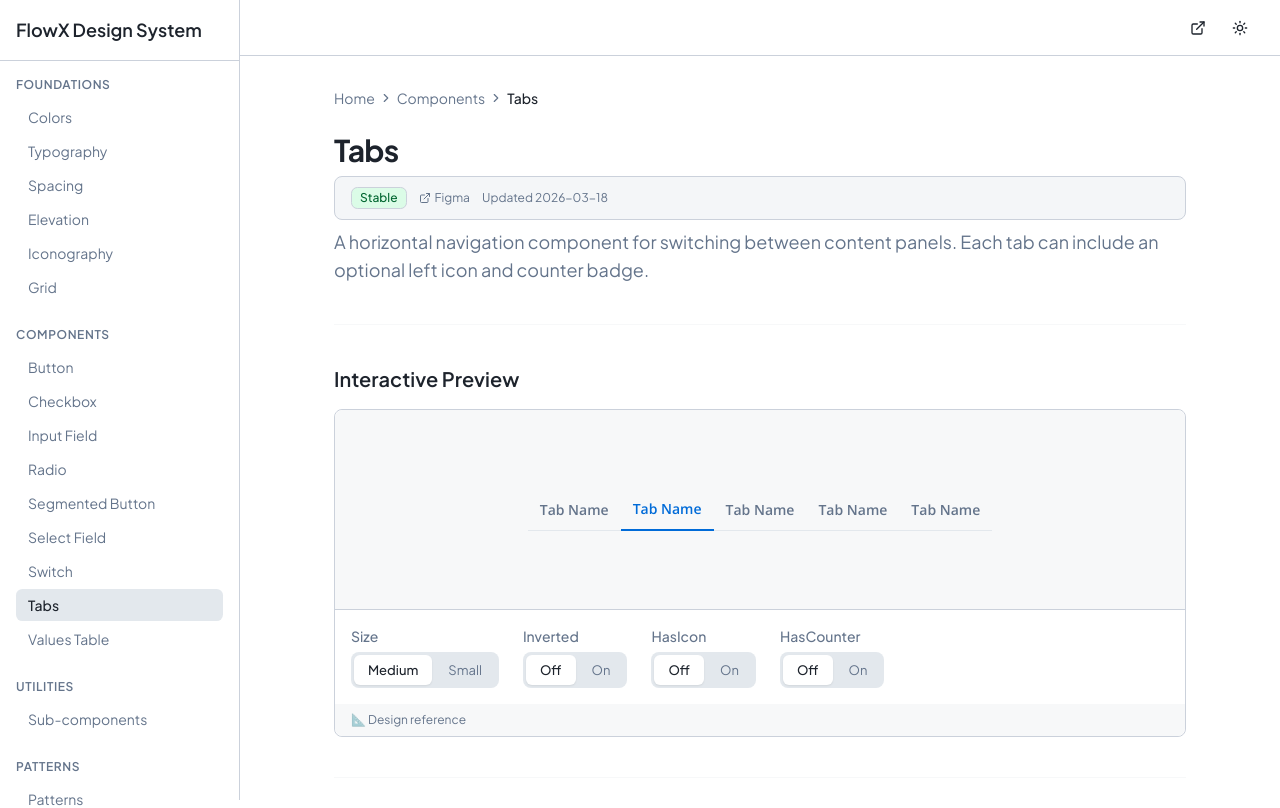
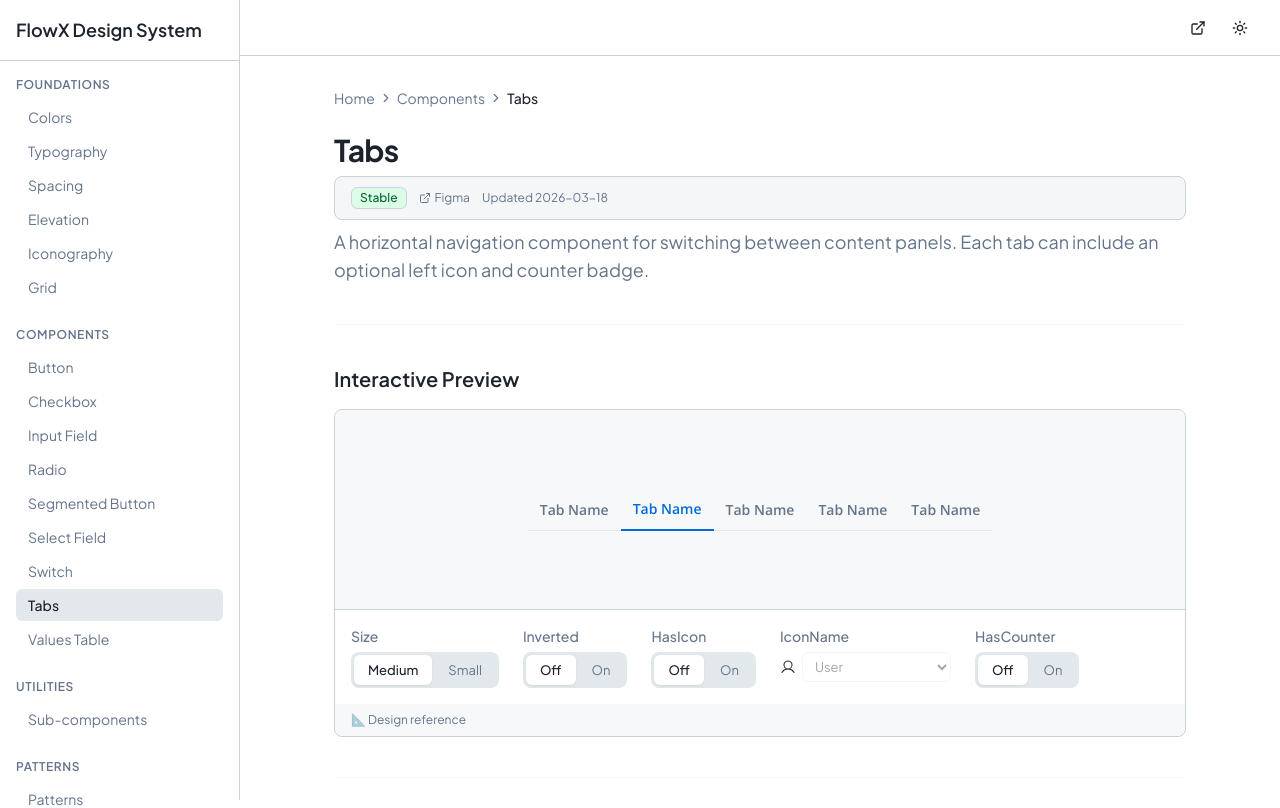
Before and after one commit to MarginallyHarmless/FLX-Design-System, a Next.js app: page /components/tabs in a window 1280 px wide. Shown: the top 808 px of the page. Built offline with nearby package versions, Linux system fonts and the light colour scheme.

Commit message:
refactor: replace tabs inline SVG with Phosphor icon picker

```diff
--- a/src/app/components/tabs/page.tsx
+++ b/src/app/components/tabs/page.tsx
@@ -4,6 +4,7 @@ import { tabsSpec } from "@/lib/components-data/tabs";
 import {
   findVariantStyle,
 } from "@/lib/components-data/variant-style-helpers";
+import { PhosphorIcon, type IconName } from "@/lib/phosphor-icons";
 
 import { ComponentPageTemplate } from "@/components/docs/component-page-template";
 import { ComponentPreview } from "@/components/docs/component-preview";
@@ -20,6 +21,7 @@ function FlowXTabs({
   tabs = ["Tab Name", "Tab Name", "Tab Name", "Tab Name", "Tab Name"],
   activeIndex = 1,
   hasIcon = false,
+  iconName,
   hasCounter = false,
 }: {
   size?: "small" | "medium";
@@ -27,6 +29,7 @@ function FlowXTabs({
   tabs?: string[];
   activeIndex?: number;
   hasIcon?: boolean;
+  iconName?: IconName;
   hasCounter?: boolean;
 }) {
   const spec = tabsSpec;
@@ -80,17 +83,8 @@ function FlowXTabs({
             }}
           >
             {/* Left Icon */}
-            {hasIcon && (
-              <svg
-                width={16}
-                height={16}
-                viewBox="0 0 16 16"
-                fill="none"
-                style={{ flexShrink: 0 }}
-              >
-                <circle cx="8" cy="5" r="3" stroke={nameStyle?.textColor} strokeWidth="1.2" fill="none" />
-                <path d="M2 14C2 11.2386 4.23858 9 7 9H9C11.7614 9 14 11.2386 14 14" stroke={nameStyle?.textColor} strokeWidth="1.2" strokeLinecap="round" fill="none" />
-              </svg>
+            {hasIcon && iconName && (
+              <PhosphorIcon name={iconName} size={16} color={nameStyle?.textColor} />
             )}
 
             {/* Tab Name */}
@@ -210,6 +204,12 @@ export default function TabsPage() {
               type: "boolean",
             },
             {
+              name: "iconName",
+              type: "icon",
+              default: "User",
+              disabledUnless: "hasIcon",
+            },
+            {
               name: "hasCounter",
               type: "boolean",
             },
@@ -219,6 +219,7 @@ export default function TabsPage() {
               size={(values.size as "small" | "medium") || "medium"}
               inverted={values.inverted === true}
               hasIcon={values.hasIcon === true}
+              iconName={(values.iconName as IconName) || "User"}
               hasCounter={values.hasCounter === true}
             />
           )}
```
